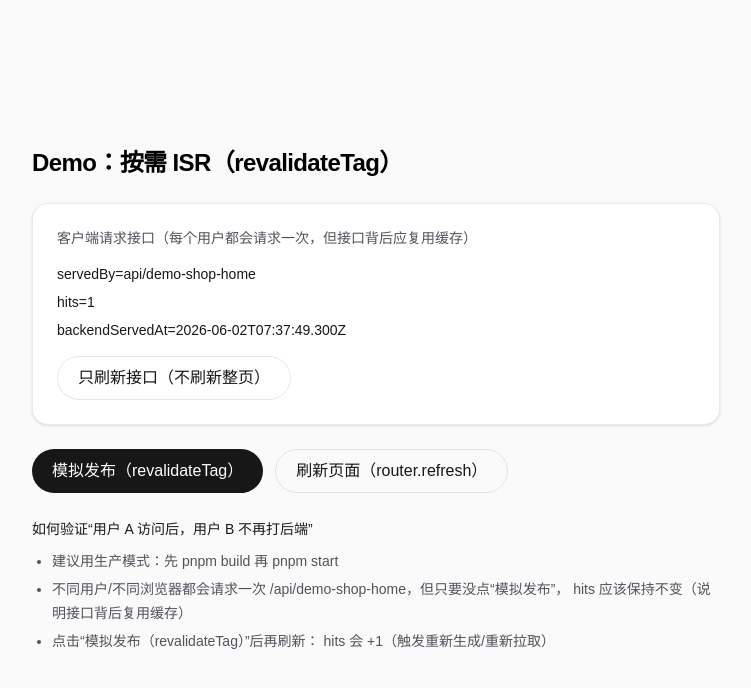
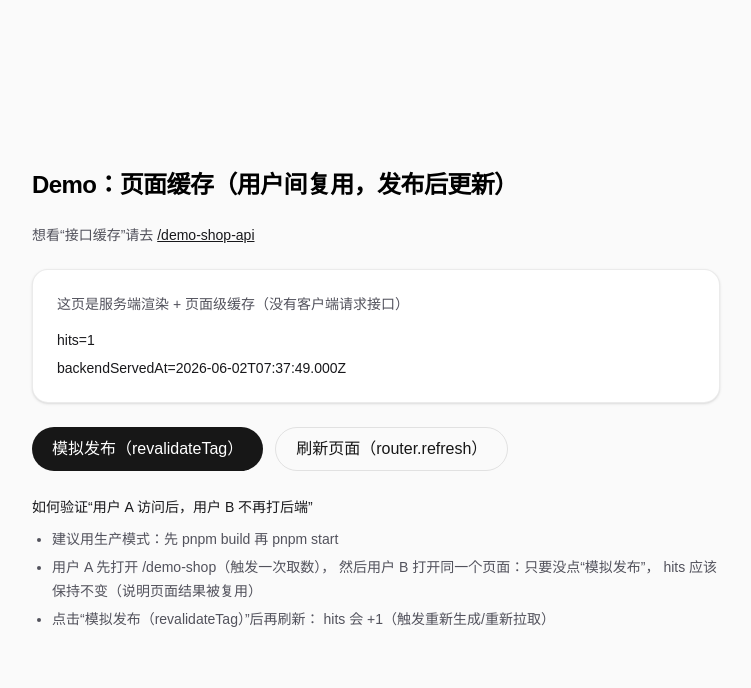
Before and after one commit to wgbx/for-next, a Next.js app: page /demo-shop in a window 1280 px wide. Shown: the top 688 px of the page, without its empty margins (264-1015 px from the left). Built offline with nearby package versions, Linux system fonts and the light colour scheme.

Commit message:
Split demos: page cache vs API cache

```diff
--- /dev/null
+++ b/app/demo-shop-api/page.tsx
@@ -0,0 +1,26 @@
+import Link from "next/link";
+import { PublishControls } from "../demo-shop/PublishControls";
+import { ShopHomeClient } from "../demo-shop/ShopHomeClient";
+
+export default async function DemoShopApiPage() {
+  return (
+    <div className="flex flex-col flex-1 items-center justify-center bg-zinc-50 font-sans dark:bg-black">
+      <main className="flex w-full max-w-3xl flex-col gap-6 px-6 py-16 sm:px-10">
+        <h1 className="text-2xl font-semibold tracking-tight text-black dark:text-zinc-50">
+          Demo：接口缓存（客户端每次请求，但后端取数复用缓存）
+        </h1>
+
+        <div className="text-sm text-zinc-600 dark:text-zinc-400">
+          想看“页面缓存”请去{" "}
+          <Link href="/demo-shop" className="font-medium text-zinc-900 dark:text-zinc-50 underline">
+            /demo-shop
+          </Link>
+        </div>
+
+        <ShopHomeClient />
+
+        <PublishControls />
+      </main>
+    </div>
+  );
+}
--- a/app/demo-shop/page.tsx
+++ b/app/demo-shop/page.tsx
@@ -1,15 +1,37 @@
+import Link from "next/link";
 import { PublishControls } from "./PublishControls";
-import { ShopHomeClient } from "./ShopHomeClient";
+import { getShopHomeData } from "./data";
 
 export default async function DemoShopHomePage() {
+  const data = await getShopHomeData();
+
   return (
     <div className="flex flex-col flex-1 items-center justify-center bg-zinc-50 font-sans dark:bg-black">
       <main className="flex w-full max-w-3xl flex-col gap-6 px-6 py-16 sm:px-10">
         <h1 className="text-2xl font-semibold tracking-tight text-black dark:text-zinc-50">
-          Demo：按需 ISR（revalidateTag）
+          Demo：页面缓存（用户间复用，发布后更新）
         </h1>
 
-        <ShopHomeClient />
+        <div className="text-sm text-zinc-600 dark:text-zinc-400">
+          想看“接口缓存”请去{" "}
+          <Link
+            href="/demo-shop-api"
+            className="font-medium text-zinc-900 dark:text-zinc-50 underline"
+          >
+            /demo-shop-api
+          </Link>
+        </div>
+
+        <div className="rounded-2xl border border-black/[.08] bg-white p-6 shadow-sm dark:border-white/[.14] dark:bg-black">
+          <div className="text-sm text-zinc-600 dark:text-zinc-400">
+            这页是服务端渲染 + 页面级缓存（没有客户端请求接口）
+          </div>
+
+          <div className="mt-4 flex flex-col gap-2 font-mono text-sm text-zinc-900 dark:text-zinc-50">
+            <div>hits={data.hits}</div>
+            <div>backendServedAt={data.backendServedAt}</div>
+          </div>
+        </div>
 
         <PublishControls />
 
@@ -23,9 +45,9 @@ export default async function DemoShopHomePage() {
               再 <span className="font-mono">pnpm start</span>
             </li>
             <li>
-              不同用户/不同浏览器都会请求一次{" "}
-              <span className="font-mono">/api/demo-shop-home</span>，但只要没点“模拟发布”，{" "}
-              <span className="font-mono">hits</span> 应该保持不变（说明接口背后复用缓存）
+              用户 A 先打开 <span className="font-mono">/demo-shop</span>（触发一次取数），
+              然后用户 B 打开同一个页面：只要没点“模拟发布”，{" "}
+              <span className="font-mono">hits</span> 应该保持不变（说明页面结果被复用）
             </li>
             <li>
               点击“模拟发布（revalidateTag）”后再刷新：{" "}
```
